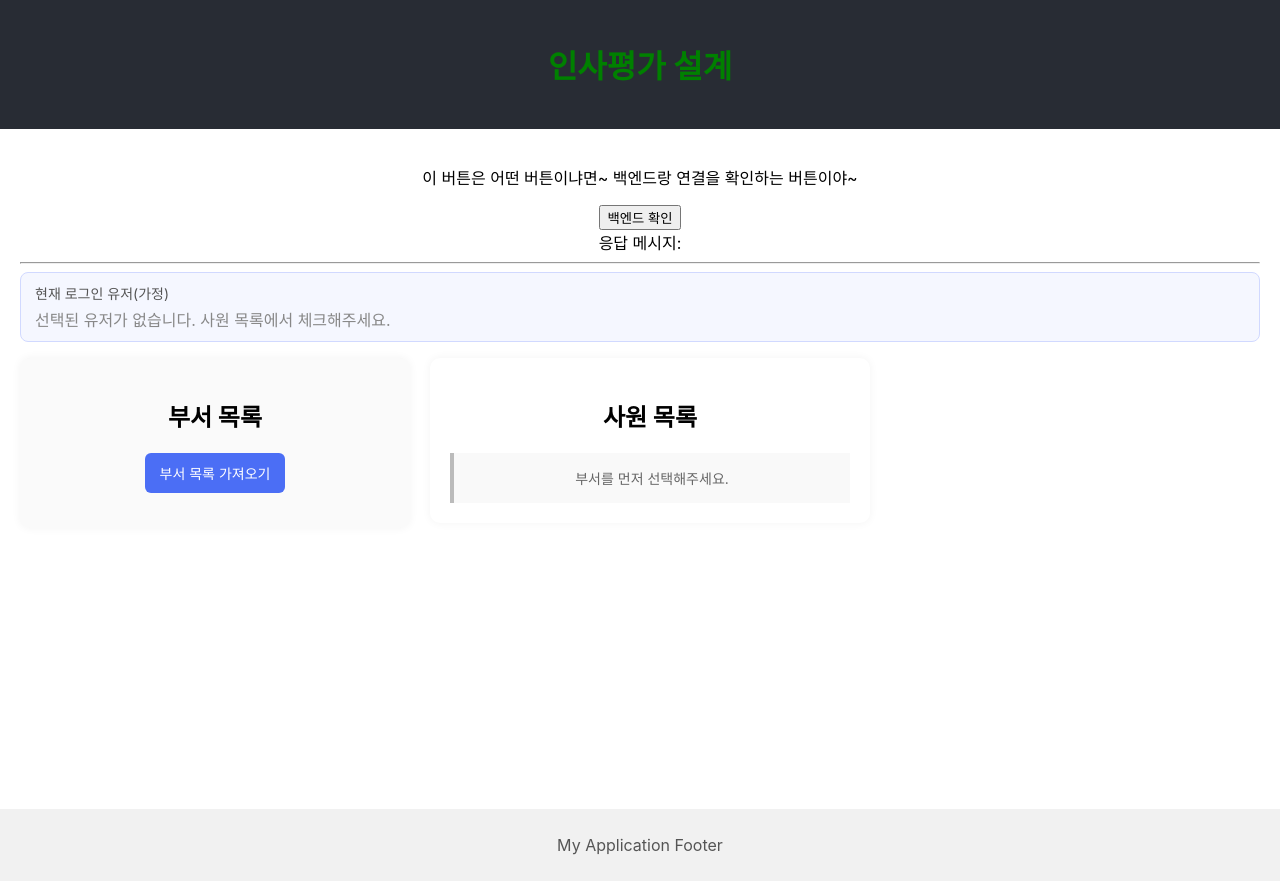
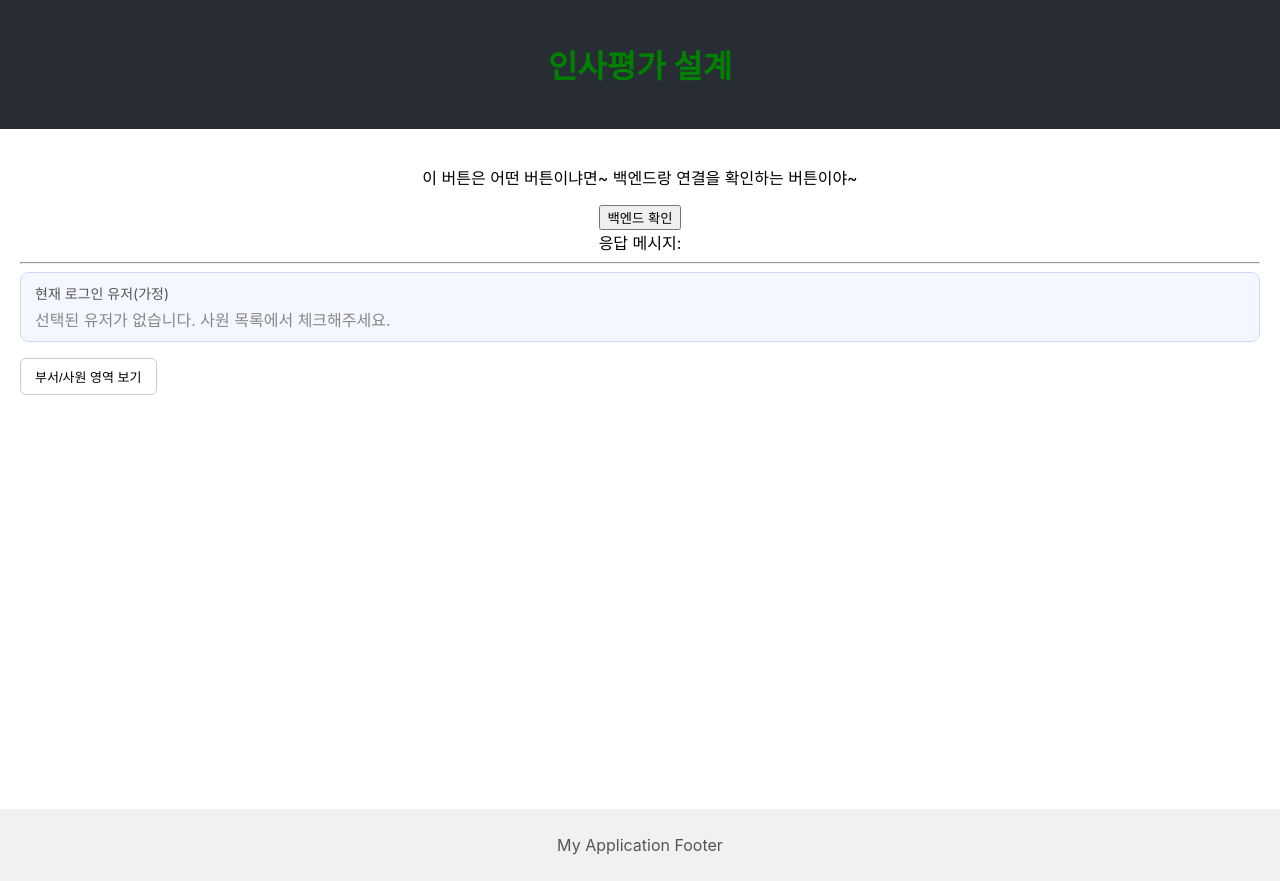
Before and after one commit to gimhancheol4-hue/react_test, a React (Create React App) app: page / in a window 1280 px wide. Built offline with nearby package versions, Linux system fonts and the light colour scheme.

Commit message:
화면 수정

```diff
--- a/src/App.js
+++ b/src/App.js
@@ -14,6 +14,9 @@ function App() {
 
   // ✅ 현재 "로그인했다고 가정"할 유저
   const [currentUser, setCurrentUser] = useState(null);
+
+  // ✅ 부서/사원 조회 영역 보여줄지 여부
+  const [showOrgArea, setShowOrgArea] = useState(false);
 
   // 백엔드 연결 테스트 함수
   const test = async () => {
@@ -32,7 +35,6 @@ function App() {
 
   // ✅ EmployeeList에서 유저 선택 시 호출될 함수
   const handleLoginAs = (emp) => {
-    // 같은 사람 한 번 더 클릭하면 해제해주고 싶으면 이렇게
     if (currentUser && currentUser.EMP_NO === emp.EMP_NO) {
       setCurrentUser(null);
     } else {
@@ -66,7 +68,9 @@ function App() {
             textAlign: 'left',
           }}
         >
-          <div style={{ fontSize: '14px', color: '#555' }}>현재 로그인 유저(가정)</div>
+          <div style={{ fontSize: '14px', color: '#555' }}>
+            현재 로그인 유저(가정)
+          </div>
           {currentUser ? (
             <div style={{ marginTop: '4px', fontWeight: '600' }}>
               {currentUser.USER_NM} ({currentUser.EMP_NO})
@@ -78,18 +82,43 @@ function App() {
           )}
         </div>
 
-        {/* ====== 부서 / 사원 영역 나란히 보기 좋게 정렬 ====== */}
-        <div style={{ display: 'flex', gap: '20px', alignItems: 'flex-start' }}>
-          {/* ====== 부서 조회 컴포넌트 ====== */}
+        {/* ✅ 부서/사원 영역 토글 버튼 */}
+        <div style={{ marginBottom: '10px', textAlign: 'left' }}>
+          <button
+            onClick={() => setShowOrgArea((prev) => !prev)}
+            style={{
+              padding: '8px 14px',
+              borderRadius: '6px',
+              border: '1px solid #ccc',
+              background: '#ffffff',
+              cursor: 'pointer',
+              fontSize: '13px',
+            }}
+          >
+            {showOrgArea ? '부서/사원 영역 숨기기' : '부서/사원 영역 보기'}
+          </button>
+        </div>
+
+        {/* ====== 부서 / 사원 영역 ====== */}
+        {showOrgArea && (
+          <div
+            style={{
+              display: 'flex',
+              gap: '20px',
+              alignItems: 'flex-start',
+            }}
+          >
+            {/* 부서 조회 컴포넌트 */}
             <DeptList onDeptSelect={setSelectedDept} />
 
-          {/* ====== 사원 조회 + "로그인 가정" 체크박스 ====== */}
+            {/* 사원 조회 + "로그인 가정" 체크박스 */}
             <EmployeeList
               selectedDept={selectedDept}
               currentUser={currentUser}
               onLoginAs={handleLoginAs}
             />
           </div>
+        )}
       </div>
 
       {Footer()}
```
Lines whose indentation alone changed are shown as unchanged.
